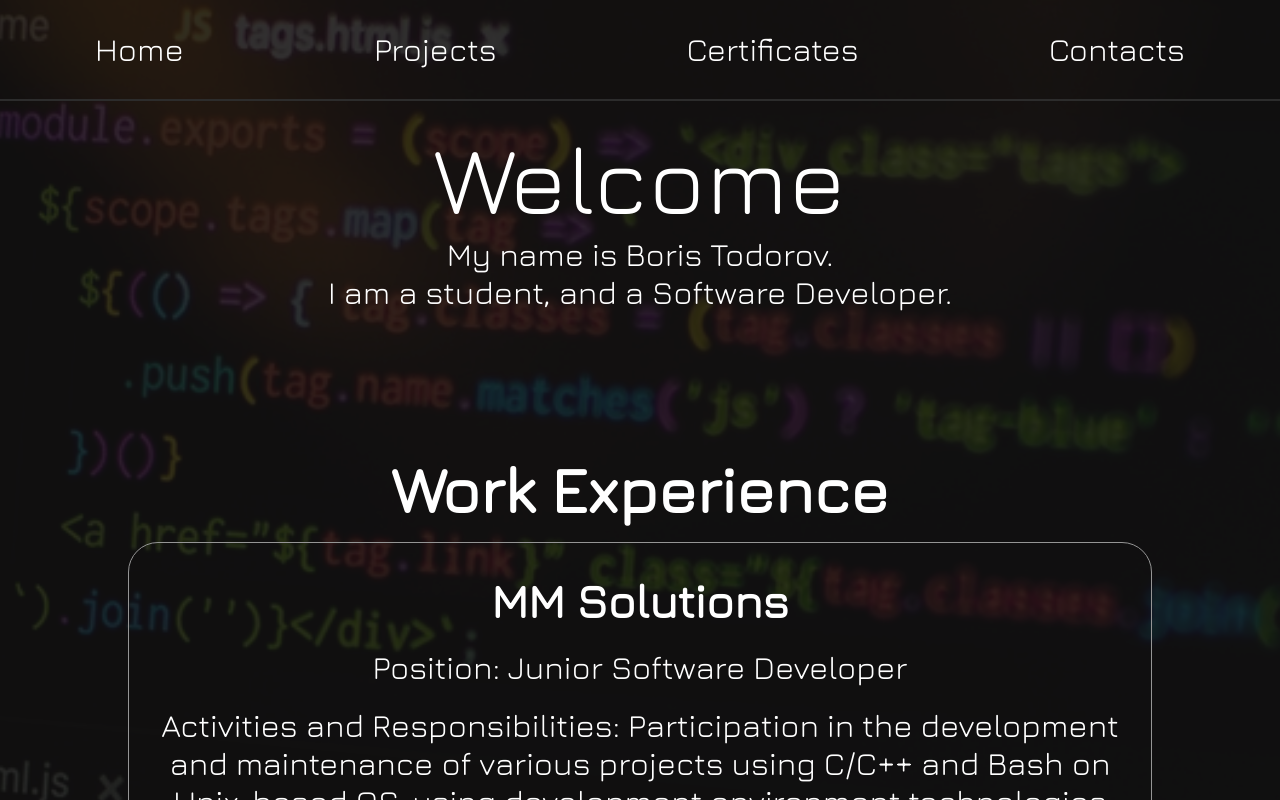
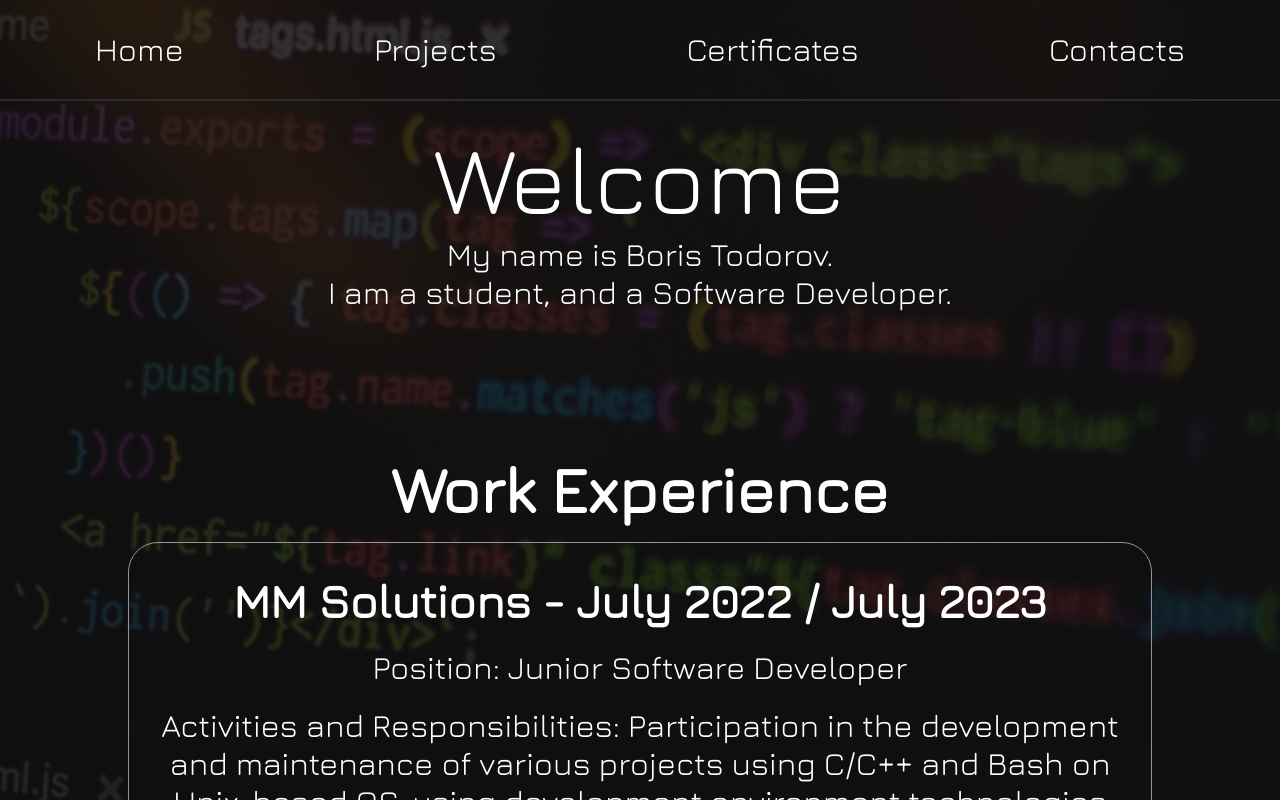
Before and after one commit to boris264/Portfolio, a React (Vite) app: page / in a window 1280 px wide. Shown: the top 800 px of the page. Built offline with nearby package versions, Linux system fonts and the light colour scheme.

Commit message:
Added yearSpan prop to the WorkCard component.

```diff
--- a/src/components/App.jsx
+++ b/src/components/App.jsx
@@ -19,6 +19,7 @@ function App() {
                 <Section>
                     <h2>Work Experience</h2>
                     <WorkCard companyName="MM Solutions"
+                              yearSpan="July 2022 / July 2023"
                               position="Junior Software Developer"
                               activities="Participation in the development and maintenance of various
                               projects using C/C++ and Bash on Unix-based OS, using development
--- a/src/components/WorkCard/WorkCard.jsx
+++ b/src/components/WorkCard/WorkCard.jsx
@@ -1,11 +1,12 @@
 import styles from './WorkCard.module.css';
 
-function WorkCard({ companyName, position, activities }) {
+function WorkCard({ companyName, position, activities, yearSpan }) {
     return (
         <div className={styles.workCard}>
-            <h3>{companyName}</h3>
+            <h3>{companyName} - {yearSpan}</h3>
             <p>Position: {position}</p>
-            <p>Activities and Responsibilities: {activities}
+            <p>
+                Activities and Responsibilities: {activities}
             </p>
         </div>
     );
```
